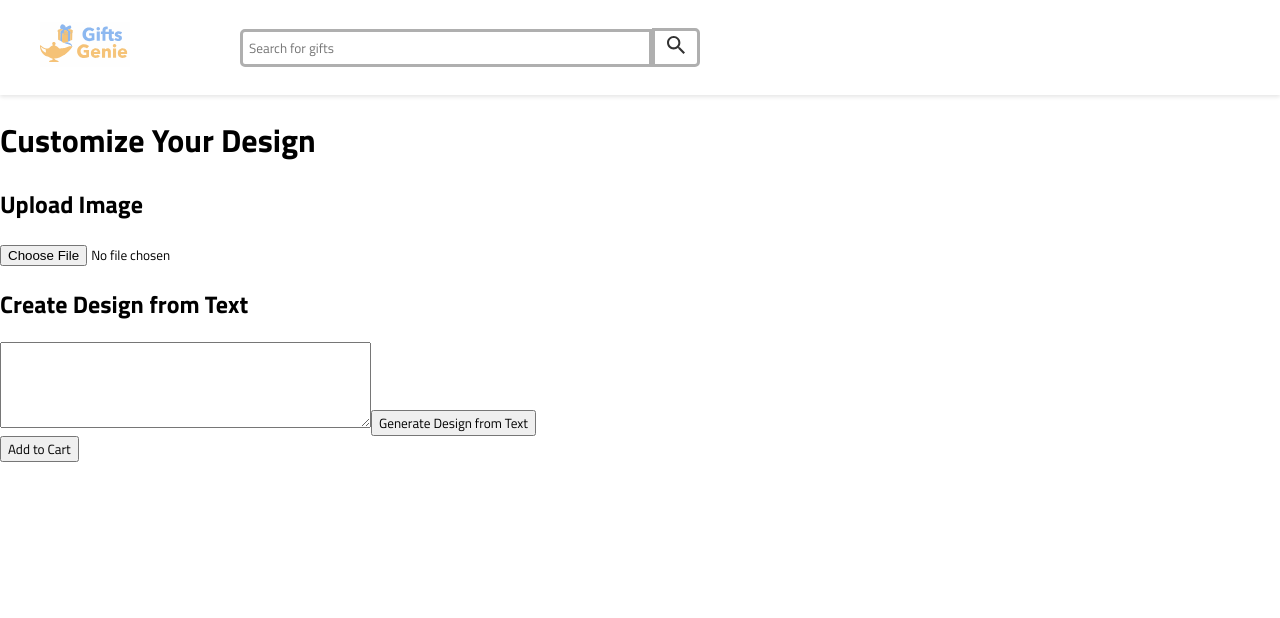
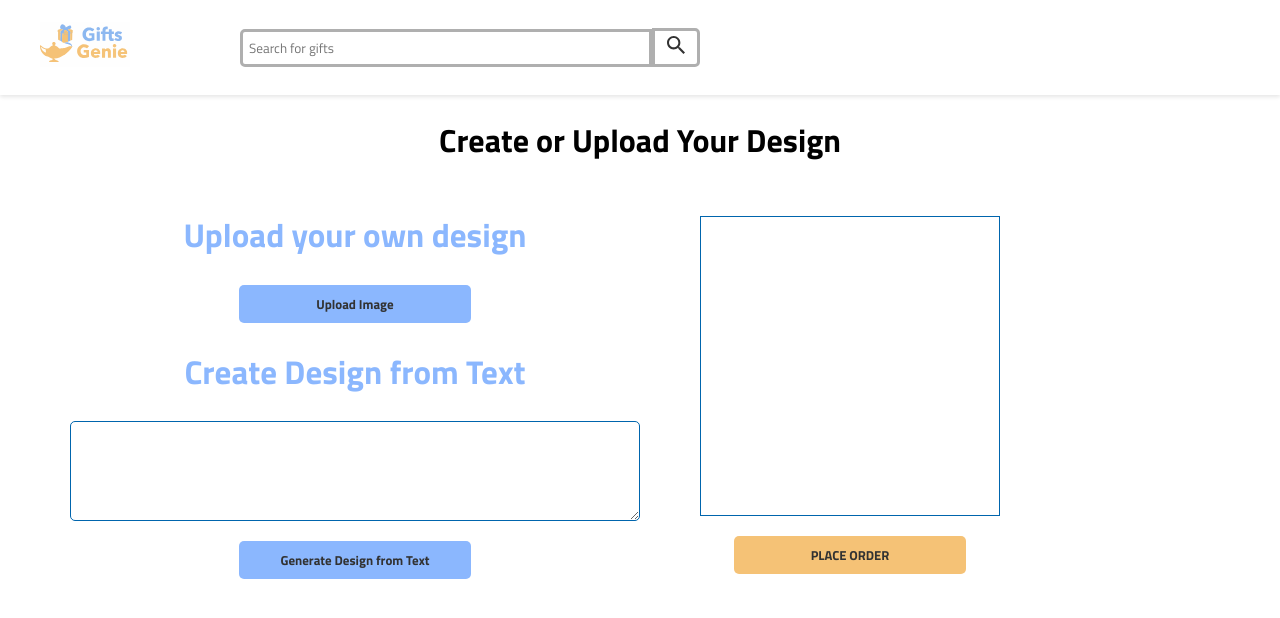
Before and after one commit to shwetagulati03/shweta-gulati-capstone, a React (Create React App) app in the folder client/: page /products/1/generate in a window 1280 px wide. Shown: the top 618 px of the page. Built offline with nearby package versions, Linux system fonts and the light colour scheme.

Commit message:
Design page styled

```diff
--- /dev/null
+++ b/client/src/components/Button/Button.jsx
@@ -0,0 +1,5 @@
+import './Button.scss';
+
+export default function Button ({ children }) {
+    return <button className='primary-button'>{children}</button>
+}
--- /dev/null
+++ b/client/src/components/Button/Button.scss
@@ -0,0 +1,31 @@
+@use '../../styles/partials/mixins' as *;
+@use '../../styles/partials/typography' as *;
+@use '../../styles/partials/variables' as *;
+
+.primary-button {
+    all: unset;
+    background-color: $gg-blue;
+    color: $gg-black;
+    width: 100%;
+    height: 36px;
+    @include mobile-subheader;
+    font-weight: bold;
+    border-radius: 5px;
+    cursor: pointer;
+    text-align: center;
+
+    @include tablet {
+        width: 200px;
+        padding: 0 1rem;
+        height: 38px;
+        font-weight: bold;
+    }
+
+    @include desktop {
+        font-weight: bold;
+    }
+
+    &:hover {
+        background-color: $gg-darkblue;
+    }
+}
--- /dev/null
+++ b/client/src/components/Button2/Button2.jsx
@@ -0,0 +1,5 @@
+import './Button2.scss';
+
+export default function Button2 ({ children }) {
+    return <button className='button2'>{children}</button>
+}
--- /dev/null
+++ b/client/src/components/Button2/Button2.scss
@@ -0,0 +1,31 @@
+@use '../../styles/partials/mixins' as *;
+@use '../../styles/partials/typography' as *;
+@use '../../styles/partials/variables' as *;
+
+.button2 {
+    all: unset;
+    background-color: $yellow;
+    color: $gg-black;
+    width: 100%;
+    height: 36px;
+    @include mobile-subheader;
+    font-weight: bold;
+    border-radius: 5px;
+    cursor: pointer;
+    text-align: center;
+
+    @include tablet {
+        width: 200px;
+        padding: 0 1rem;
+        height: 38px;
+        font-weight: bold;
+    }
+
+    @include desktop {
+        font-weight: bold;
+    }
+
+    &:hover {
+        background-color: orange;
+    }
+}
--- a/client/src/components/Hero/Hero.jsx
+++ b/client/src/components/Hero/Hero.jsx
@@ -9,12 +9,12 @@ export default function Hero() {
 
     return (
         <div className="hero__container">
-             {/* <div className="hero__content">
+             {/* { <div className="hero__content">
                 <div className="hero__slider">
                 <img src={image1} alt="Static Image" className="hero__slider--image" />
                 <SimpleSlider images={sliderImages} />
                 </div>
-            </div>        */}
+            </div>        } */}
 
         </div>
     )
--- a/client/src/pages/GenerateDesignPage/GenerateDesignPage.jsx
+++ b/client/src/pages/GenerateDesignPage/GenerateDesignPage.jsx
@@ -1,6 +1,8 @@
 import React, { useState } from 'react';
 import axios from 'axios';
 import { useParams } from 'react-router-dom';
+import './GenerateDesignPage.scss';
+import Button from '../../components/Button/Button';
 
 function GenerateDesignPage() {
   const [uploadedImage, setUploadedImage] = useState(null);
@@ -59,28 +61,32 @@ function GenerateDesignPage() {
 
   return (
     <div className="generatepage">
-      <h1>Customize Your Design</h1>
-      <div className="left-panel">
-        <h2>Upload Image</h2>
-        <input type="file" accept="image/*" onChange={handleImageUpload} />
-        <h2>Create Design from Text</h2>
-        <textarea value={textInput} onChange={handleTextInputChange} rows={4} cols={50} />
-        <button onClick={generateDesignFromText}>Generate Design from Text</button>
+      <h1>Create or Upload Your Design</h1>
+        <div className='generatepage__panels'>
+            <div className="generatepage__left">
+               <h2 className='generatepage__left--h2'>Upload your own design</h2>
+               <div className='generatepage__left--upload'>
+                  <input className="generatepage__left--upload-input" type="file" accept="image/*" onChange={handleImageUpload} />
+                <Button>Upload Image</Button></div>
+               <h2 className='generatepage__left--h2'>Create Design from Text</h2>
+              <textarea className='generatepage__left--text' value={textInput} onChange={handleTextInputChange} />
+               <button className='generatepage__left--button' onClick={generateDesignFromText}>Generate Design from Text</button>
             </div>
 
-      <div className="right-panel">
+            <div className="generatepage__right">
+          <div className={showUploadedImage ? "generatepage__right--img" : "generatepage__right--img-placeholder"}>
             {showUploadedImage && uploadedImage && (
-          <img src={uploadedImage} alt="Design" style={{ maxWidth: '200px' }} />
+              <img src={uploadedImage} alt="Design" style={{ maxWidth: '100%', maxHeight: '100%', width: 'auto', height: 'auto' }} />
             )}
             {!showUploadedImage && generatedDesign && (
-          <img src={generatedDesign} alt="Design" style={{ maxWidth: '200px' }} />
+              <img src={generatedDesign} alt="Design"style={{ maxWidth: '100%', maxHeight: '100%', width: 'auto', height: 'auto' }} />
             )}
-        <button onClick={addToCart}>Add to Cart</button>
+          </div>
+          <button className='generatepage__right--place' onClick={addToCart}>PLACE ORDER</button>
         </div>
       </div>
-
+    </div>
   );
-
 };
 
 export default GenerateDesignPage;
--- a/client/src/pages/GenerateDesignPage/GenerateDesignPage.scss
+++ b/client/src/pages/GenerateDesignPage/GenerateDesignPage.scss
@@ -0,0 +1,159 @@
+@use '../../styles/partials/mixins' as *;
+@use '../../styles/partials/variables' as *;
+@use '../../styles/partials/typography';
+
+.generatepage {
+    display: flex;
+    flex-direction: column;
+    padding-left: 70px;
+    padding-right: 70px;
+    text-align: center;
+
+    &__panels {
+        display: flex;
+        flex-direction: column;
+
+        @include tablet {
+            flex-direction: row;
+        }
+    }
+
+    &__left {
+        display: flex;
+        flex-direction: column;
+        align-items: center;
+
+        @include tablet {
+            width: 50%;
+            display: flex;
+            flex-direction: column;
+            align-items: center;
+        }
+
+        &--h2 {
+            @include mobile-page-header;
+
+            color: $gg-blue;
+
+            @include tablet {
+                @include tablet-page-header;
+            }
+        }
+
+        &--upload {
+            position: relative;
+
+            &-input {
+                position: absolute;
+                top: 0;
+                left: 0;
+                width: 100%;
+                height: 100%;
+                opacity: 0;
+                cursor: pointer;
+            }
+        }
+
+        &--text {
+
+            width: 100% !important;
+            max-width: 100%;
+            min-height: 100px;
+            padding: 10px;
+            margin-bottom: 20px;
+            border: 1px solid $gg-darkblue;
+            border-radius: 5px;
+            font-size: 16px;
+
+            @include tablet {
+                min-height: 100px;
+                font-size: 18px;
+            }
+
+        }
+
+        &--button {
+            all: unset;
+            background-color: $gg-blue;
+            color: $gg-black;
+            width: 100%;
+            height: 36px;
+            @include mobile-subheader;
+            font-weight: bold;
+            border-radius: 5px;
+            cursor: pointer;
+            text-align: center;
+
+            @include tablet {
+                width: 200px;
+                padding: 0 1rem;
+                height: 38px;
+                font-weight: bold;
+            }
+
+            @include desktop {
+                font-weight: bold;
+            }
+
+            &:hover {
+                background-color: $gg-darkblue;
+            }
+        }
+    }
+
+    &__right {
+        display: flex;
+        flex-direction: column;
+        padding-left: 60px;
+        padding-top: 30px;
+        align-items: center;
+
+        &--img {
+            border: 1px solid $gg-darkblue;
+            width: 100%; // Ensure the image takes up the full width of its container
+            max-height: 300px; // Set a maximum height for the image container
+            height: auto; // Allow the image to adjust its height based on its aspect ratio
+            object-fit: contain; // Fit the image within its container
+            margin-bottom: 20px; //
+
+        }
+
+        &--img-placeholder {
+            width: 300px;
+            height: 300px;
+            border: 1px solid $gg-darkblue;
+            display: flex;
+            flex-direction: column;
+
+        }
+
+        &--place {
+            all: unset;
+            background-color: $yellow;
+            color: $gg-black;
+            width: 100%;
+            height: 36px;
+            @include mobile-subheader;
+            font-weight: bold;
+            border-radius: 5px;
+            cursor: pointer;
+            text-align: center;
+            margin-top: 20px;
+
+            @include tablet {
+                width: 200px;
+                padding: 0 1rem;
+                height: 38px;
+                font-weight: bold;
+            }
+
+            @include desktop {
+                font-weight: bold;
+            }
+
+            &:hover {
+                background-color: orange;
+            }
+        }
+    }
+}
--- a/client/src/pages/HomePage/HomePage.scss
+++ b/client/src/pages/HomePage/HomePage.scss
@@ -17,3 +17,7 @@
         @include tablet-page-header;
     }
 }
+
+a {
+    text-decoration: none;
+}
--- a/client/src/pages/ProductDescriptionPage/ProductDescriptionPage.jsx
+++ b/client/src/pages/ProductDescriptionPage/ProductDescriptionPage.jsx
@@ -5,10 +5,11 @@ import { useParams } from 'react-router-dom';
 import { useEffect } from 'react';
 import axios from 'axios';
 import { Link } from 'react-router-dom';
+import Button from '../../components/Button/Button';
+import Button2 from '../../components/Button2/Button2';
 
 
 function ProductDescriptionPage() {
-  console.log("start");
   const {productId} =useParams();
   const [product, setProduct] = useState('');
   const fetchProduct = async () => {
@@ -29,9 +30,6 @@ useEffect(() => {
 }, [productId]);
 
 
-
-
-
   return (
     <div className="product">
             <div className='product__imglayout'>
@@ -41,9 +39,10 @@ useEffect(() => {
                 <h2 className="product__name">{product.name}</h2>
                 <p className="product__price">CAD {product.price}</p>
                 <p className="product__description">{product.description}</p>
-                <div><button className="add-to-cart-btn" >Add to Cart</button></div>
-                 <p className="product__description">-------OR------</p>
-                 <div><Link to= {`/products/${productId}/generate`} className="add-to-cart-btn">Customize Design</Link></div>
+                <div className='button-wrapper'><Button>Place Order</Button></div>
+                 <p className="product__description"></p>
+                 <div className='button-wrapper'>
+                  <Link to= {`/products/${productId}/generate`} > <Button2>Customize</Button2></Link></div>
                 <p className="product__description">* By just paying 35% extra </p>
             </div>
         </div>
```
Also changed, not shown: client/src/pages/ProductDescriptionPage/ProductDescriptionPage.scss (+31 -1 lines). Lines whose indentation alone changed are shown as unchanged.
